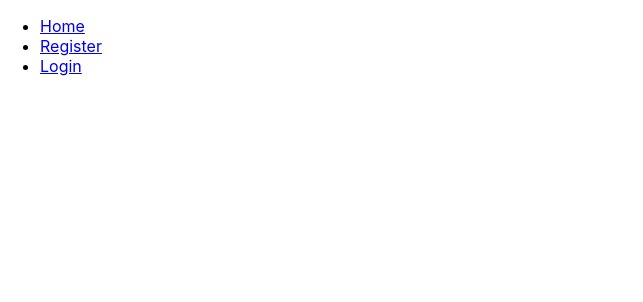
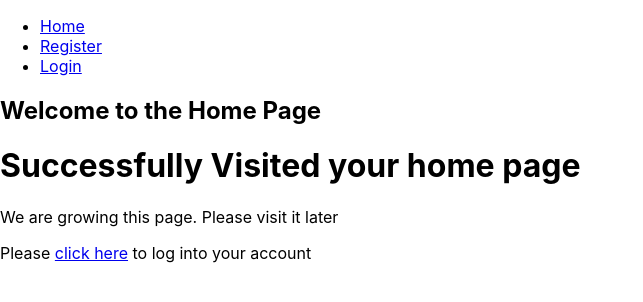
Before and after one commit to tacharya2/LoginFrontEnd, a React (Create React App) app: page /Home in a window 1280 px wide. Before the commit this address had no page. Shown: the top 302 px of the page, without its empty margins (0-643 px from the left). Built offline with nearby package versions, Linux system fonts and the light colour scheme.

Commit message:
version.4: Logout functionality added successfully. The page redirects to User's unauthenticated Home page upon successfully logs out using a <Logout>. Here the session ceases. The user cannot go back to the /DummyPage Url without logging in anymore

```diff
--- a/src/AppContainer.js
+++ b/src/AppContainer.js
@@ -3,6 +3,7 @@ import { Routes, Route } from 'react-router-dom';
 import Register from './Register';
 import Login from './Login';
 import DummyPage from './DummyPage';
+import Home from './Home';
 import NavigationBar from './NavigationBar';
 import { useAuthentication } from './AuthenticationContext';
 
@@ -16,6 +17,7 @@ function AppContainer() {
         <Route path="/Login" element={<Login />} />
         <Route path="/Register" element={<Register />} />
         <Route path="/DummyPage" element={<DummyPage />} />
+        <Route path="/Home" element={<Home />} />
       </Routes>
     </div>
   );
--- a/src/DummyPage.js
+++ b/src/DummyPage.js
@@ -1,14 +1,22 @@
 import React, { useEffect } from 'react';
 import { useAuthentication } from './AuthenticationContext';
+import { Navigate, useNavigate } from 'react-router-dom';
 
 function DummyPage() {
-  const { authenticated } = useAuthentication();
-
-  useEffect(() => {
+    const { authenticated, setAuthenticated } = useAuthentication();
+    const navigate = useNavigate(); // Declare navigate
+    useEffect(() => {
     // Update the session start timestamp when the user interacts with the DummyPage
     localStorage.setItem('sessionStart', new Date().getTime());
   }, []);
-
+    const handleLogout = () => {
+        // Clear the authentication state and redirect to the Home page
+        localStorage.removeItem('jwtToken');
+        localStorage.removeItem('authenticated');
+        localStorage.removeItem('sessionStart');
+        setAuthenticated(false);
+        navigate('/Home'); // Redirect to the Home page
+      };
   // If not authenticated, render nothing (or an appropriate message)
   if (!authenticated) {
     return null;
@@ -21,6 +29,7 @@ function DummyPage() {
       {/* Add your content here */}
       <h2>Your future account activity will be accounted here</h2>
       <p>We are growing this page. Please visit it later</p>
+      <button onClick={handleLogout}>Logout</button> {/* Logout button */}
     </div>
   );
 }
--- a/src/Home.js
+++ b/src/Home.js
@@ -0,0 +1,16 @@
+import React from 'react';
+import { Link } from 'react-router-dom';
+
+function Home() {
+    return (
+        <div>
+            <h2>Welcome to the Home Page</h2>
+            {/* Add your content here */}
+            <h1>Successfully Visited your home page</h1>
+            <p>We are growing this page. Please visit it later </p>
+            <p className="log-in">Please <Link to="/Login">click here</Link> to log into your account</p>
+        </div>
+    );
+}
+
+export default Home;
```
Also changed, not shown: src/Login.js (indentation only).
